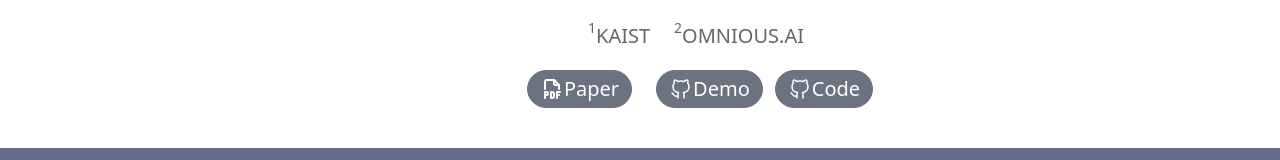
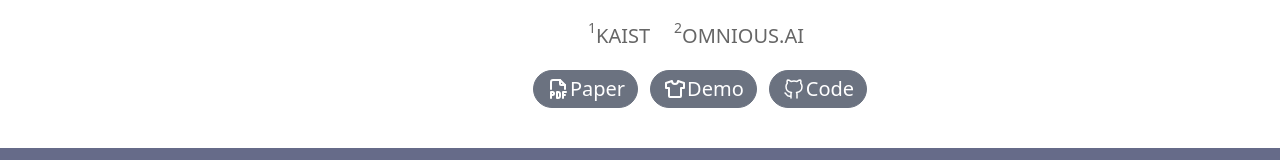
Before and after one commit to IDM-VTON/IDM-VTON.github.io, a React (Vite) app: page / in a window 1280 px wide. Shown: the part 730-890 px from the top of the page. Built offline with nearby package versions, Linux system fonts and the light colour scheme.

Commit message:
update demo

```diff
--- a/src/DEMOBtn.tsx
+++ b/src/DEMOBtn.tsx
@@ -6,15 +6,15 @@ interface Props {
 }
 
 const DEMOBtn = ({ placeholder }: Props) => {
-  const handleClickGithub: MouseEventHandler<HTMLButtonElement> = () => {
+  const handleClickHuggingface: MouseEventHandler<HTMLButtonElement> = () => {
     // window.open("", "_blank");
     window.open("https://huggingface.co/spaces/yisol/IDM-VTON");
   };
 
   return (
     <button
-      className="rounded-3xl flex items-center px-3 py-1 border border-solid border-gray-500 bg-gray-500 text-white mt-4 cursor-pointer ml-3"
-      onClick={handleClickGithub}
+      className="rounded-3xl flex items-center px-3 py-1 border border-solid border-gray-500 bg-gray-500 text-white mt-4 cursor-pointer mx-auto"
+      onClick={handleClickHuggingface}
     >
       <DEMOSvg />
       <div>{placeholder}</div>
--- a/src/svgs/DEMOSvg.tsx
+++ b/src/svgs/DEMOSvg.tsx
@@ -5,15 +5,16 @@ const DEMOSvg = () => (
     width="24"
     height="24"
     viewBox="0 0 24 24"
-    strokeWidth="1.5"
+    strokeWidth="2"
     stroke="currentColor"
     fill="none"
     strokeLinecap="round"
     strokeLinejoin="round"
   >
-    <path stroke="none" d="M0 0h24v24H0z" fill="none" />
-    <path d="M9 19c-4.3 1.4 -4.3 -2.5 -6 -3m12 5v-3.5c0 -1 .1 -1.4 -.5 -2c2.8 -.3 5.5 -1.4 5.5 -6a4.6 4.6 0 0 0 -1.3 -3.2a4.2 4.2 0 0 0 -.1 -3.2s-1.1 -.3 -3.5 1.3a12.3 12.3 0 0 0 -6.2 0c-2.4 -1.6 -3.5 -1.3 -3.5 -1.3a4.2 4.2 0 0 0 -.1 3.2a4.6 4.6 0 0 0 -1.3 3.2c0 4.6 2.7 5.7 5.5 6c-.6 .6 -.6 1.2 -.5 2v3.5" />
+    <path stroke="none" d="M0 0h24v24H0z" />
+    <path d="M15 4l6 2v5h-3v8a1 1 0 0 1 -1 1h-10a1 1 0 0 1 -1 -1v-8h-3v-5l6 -2a3 3 0 0 0 6 0" />
   </svg>
 );
 
+
 export default DEMOSvg;
```
